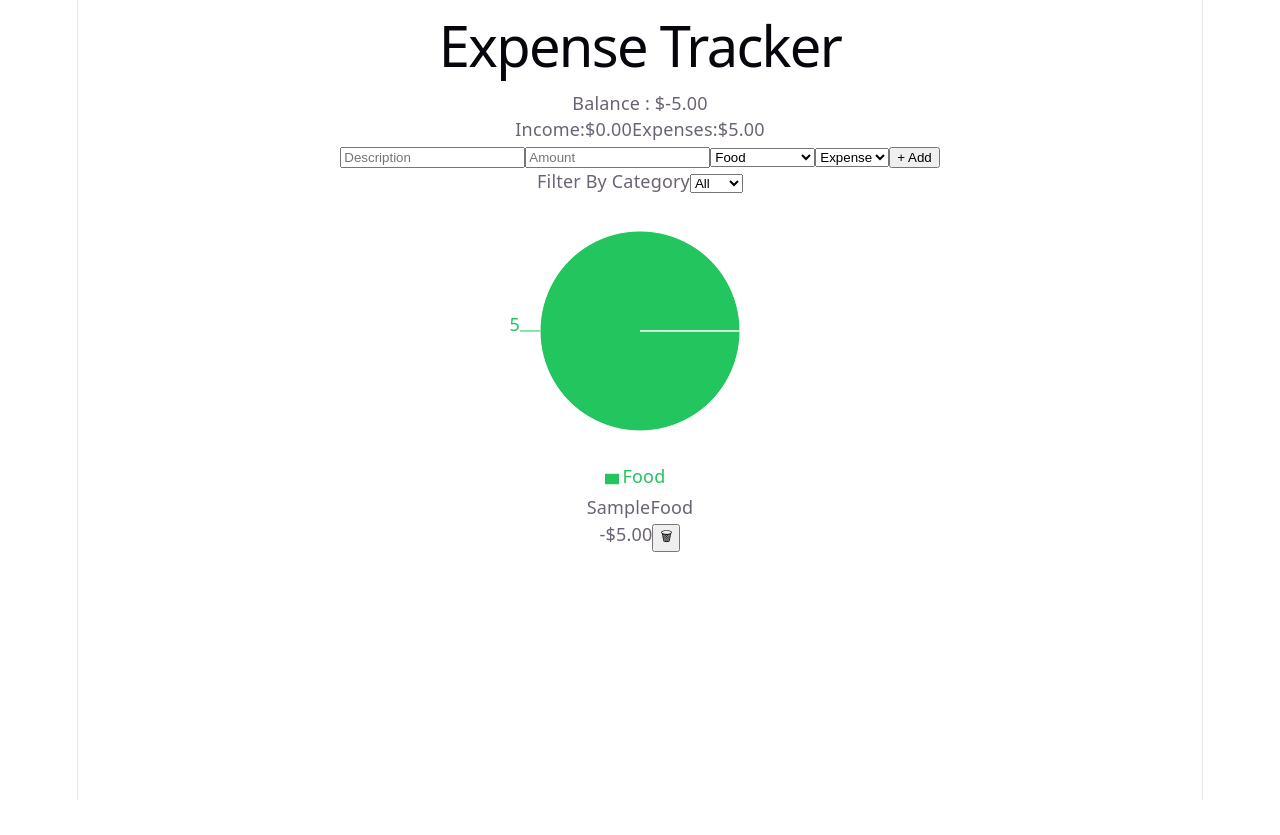
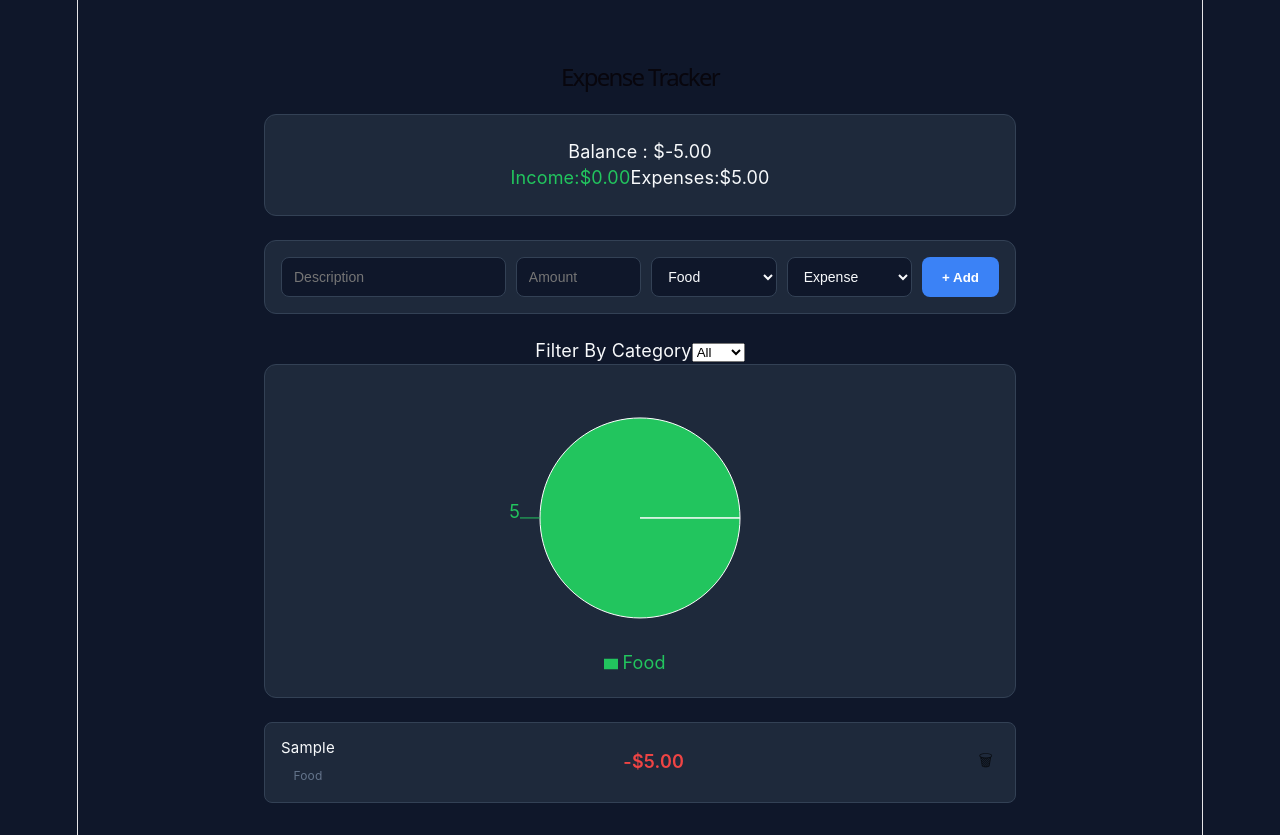
Before and after one commit to bipin-pokharel/Expense-tracker, a React (Vite) app in the folder expense-track/: page / in a window 1280 px wide. Both pictures are taken after typing "Sample", "5" into the empty fields and a click on the button "+ Add". Before the commit the page ends 800 px from the top, so only its background shows below. Built offline with nearby package versions, Linux system fonts and the light colour scheme.

Commit message:
style: refactor App.css for improved layout and design consistency

```diff
--- a/expense-track/src/App.css
+++ b/expense-track/src/App.css
@@ -1,184 +1,207 @@
-.counter {
-  font-size: 16px;
-  padding: 5px 10px;
-  border-radius: 5px;
-  color: var(--accent);
-  background: var(--accent-bg);
-  border: 2px solid transparent;
-  transition: border-color 0.3s;
-  margin-bottom: 24px;
+/* src/App.css */
 
-  &:hover {
-    border-color: var(--accent-border);
-  }
-  &:focus-visible {
-    outline: 2px solid var(--accent);
-    outline-offset: 2px;
-  }
+:root {
+  --color-bg: #0f172a;
+  --color-surface: #1e293b;
+  --color-border: #334155;
+  --color-text: #f8fafc;
+  --color-text-muted: #64748b;
+  --color-income: #22c55e;
+  --color-expense: #ef4444;
+  --color-accent: #3b82f6;
+
+  --font-body: -apple-system, "Segoe UI", Arial, sans-serif;
 }
 
-.hero {
-  position: relative;
-
-  .base,
-  .framework,
-  .vite {
-    inset-inline: 0;
-    margin: 0 auto;
+* {
+  box-sizing: border-box;
 }
 
-  .base {
-    width: 170px;
-    position: relative;
-    z-index: 0;
+body {
+  margin: 0;
+  background-color: var(--color-bg);
+  color: var(--color-text);
+  font-family: var(--font-body);
 }
 
-  .framework,
-  .vite {
-    position: absolute;
+.app {
+  max-width: 800px;
+  margin: 0 auto;
+  padding: 32px 24px;
 }
 
-  .framework {
-    z-index: 1;
-    top: 34px;
-    height: 28px;
-    transform: perspective(2000px) rotateZ(300deg) rotateX(44deg) rotateY(39deg)
-      scale(1.4);
+.app h1 {
+  font-size: 24px;
+  margin-bottom: 24px;
 }
 
-  .vite {
-    z-index: 0;
-    top: 107px;
-    height: 26px;
-    width: auto;
-    transform: perspective(2000px) rotateZ(300deg) rotateX(40deg) rotateY(39deg)
-      scale(0.8);
-  }
+/* ---------- Summary ---------- */
+.summary {
+  background-color: var(--color-surface);
+  border: 1px solid var(--color-border);
+  border-radius: 12px;
+  padding: 24px;
+  margin-bottom: 24px;
 }
 
-#center {
+.summary__balance {
+  font-size: 32px;
+  font-weight: 700;
+  margin-bottom: 12px;
+}
+
+.summary__row {
+  display: flex;
+  gap: 24px;
+  font-size: 15px;
+}
+
+.summary__income {
+  color: var(--color-income);
+}
+
+.summary__expense {
+  color: var(--color-expense);
+}
+
+/* ---------- Add Expense Form ---------- */
+.add-expense-form {
+  display: flex;
+  flex-wrap: wrap;
+  gap: 10px;
+  background-color: var(--color-surface);
+  border: 1px solid var(--color-border);
+  border-radius: 12px;
+  padding: 16px;
+  margin-bottom: 24px;
+}
+
+.add-expense-form input,
+.add-expense-form select {
+  background-color: var(--color-bg);
+  border: 1px solid var(--color-border);
+  color: var(--color-text);
+  border-radius: 8px;
+  padding: 10px 12px;
+  font-size: 14px;
+}
+
+.add-expense-form input[type="text"] {
+  flex: 2;
+  min-width: 140px;
+}
+
+.add-expense-form input[type="number"] {
+  flex: 1;
+  min-width: 100px;
+}
+
+.add-expense-form select {
+  flex: 1;
+  min-width: 120px;
+}
+
+.add-expense-form button {
+  background-color: var(--color-accent);
+  color: white;
+  border: none;
+  border-radius: 8px;
+  padding: 10px 20px;
+  font-weight: 600;
+  cursor: pointer;
+}
+
+.add-expense-form button:hover {
+  opacity: 0.9;
+}
+
+/* ---------- Filter Bar ---------- */
+.filter-bar {
+  margin-bottom: 24px;
+  font-size: 14px;
+  color: var(--color-text-muted);
+}
+
+.filter-bar select {
+  background-color: var(--color-surface);
+  border: 1px solid var(--color-border);
+  color: var(--color-text);
+  border-radius: 8px;
+  padding: 6px 10px;
+  margin-left: 8px;
+}
+
+/* ---------- Category Chart ---------- */
+.category-chart {
+  background-color: var(--color-surface);
+  border: 1px solid var(--color-border);
+  border-radius: 12px;
+  padding: 16px;
+  margin-bottom: 24px;
+}
+
+.category-chart__empty {
+  color: var(--color-text-muted);
+  text-align: center;
+  padding: 40px 0;
+}
+
+/* ---------- Expense List ---------- */
+.expense-list {
   display: flex;
   flex-direction: column;
-  gap: 25px;
-  place-content: center;
-  place-items: center;
-  flex-grow: 1;
-
-  @media (max-width: 1024px) {
-    padding: 32px 20px 24px;
-    gap: 18px;
-  }
+  gap: 10px;
 }
 
-#next-steps {
-  display: flex;
-  border-top: 1px solid var(--border);
-  text-align: left;
-
-  & > div {
-    flex: 1 1 0;
-    padding: 32px;
-    @media (max-width: 1024px) {
-      padding: 24px 20px;
-    }
+.expense-list__empty {
+  color: var(--color-text-muted);
+  text-align: center;
+  padding: 20px 0;
 }
 
-  .icon {
-    margin-bottom: 16px;
-    width: 22px;
-    height: 22px;
+.expense-item {
+  display: flex;
+  align-items: center;
+  justify-content: space-between;
+  background-color: var(--color-surface);
+  border: 1px solid var(--color-border);
+  border-radius: 8px;
+  padding: 12px 16px;
 }
 
-  @media (max-width: 1024px) {
+.expense-item-info {
+  display: flex;
   flex-direction: column;
-    text-align: center;
-  }
+  gap: 2px;
 }
 
-#docs {
-  border-right: 1px solid var(--border);
-
-  @media (max-width: 1024px) {
-    border-right: none;
-    border-bottom: 1px solid var(--border);
-  }
+.expense-item-description {
+  font-size: 15px;
 }
 
-#next-steps ul {
-  list-style: none;
-  padding: 0;
-  display: flex;
-  gap: 8px;
-  margin: 32px 0 0;
-
-  .logo {
-    height: 18px;
+.expense-item-category {
+  font-size: 12px;
+  color: var(--color-text-muted);
 }
 
-  a {
-    color: var(--text-h);
-    font-size: 16px;
-    border-radius: 6px;
-    background: var(--social-bg);
-    display: flex;
-    padding: 6px 12px;
-    align-items: center;
-    gap: 8px;
-    text-decoration: none;
-    transition: box-shadow 0.3s;
-
-    &:hover {
-      box-shadow: var(--shadow);
-    }
-    .button-icon {
-      height: 18px;
-      width: 18px;
-    }
+.expense-item__amount--income {
+  color: var(--color-income);
+  font-weight: 600;
 }
 
-  @media (max-width: 1024px) {
-    margin-top: 20px;
-    flex-wrap: wrap;
-    justify-content: center;
-
-    li {
-      flex: 1 1 calc(50% - 8px);
+.expense-item__amount--expense {
+  color: var(--color-expense);
+  font-weight: 600;
 }
 
-    a {
-      width: 100%;
-      justify-content: center;
-      box-sizing: border-box;
-    }
-  }
+.expense-item-delete {
+  background: none;
+  border: none;
+  font-size: 16px;
+  cursor: pointer;
+  opacity: 0.7;
 }
 
-#spacer {
-  height: 88px;
-  border-top: 1px solid var(--border);
-  @media (max-width: 1024px) {
-    height: 48px;
+.expense-item-delete:hover {
+  opacity: 1;
 }
-}
-
-.ticks {
-  position: relative;
-  width: 100%;
-
-  &::before,
-  &::after {
-    content: '';
-    position: absolute;
-    top: -4.5px;
-    border: 5px solid transparent;
-  }
-
-  &::before {
-    left: 0;
-    border-left-color: var(--border);
-  }
-  &::after {
-    right: 0;
-    border-right-color: var(--border);
-  }
-}
```
Lines whose indentation alone changed are shown as unchanged.
